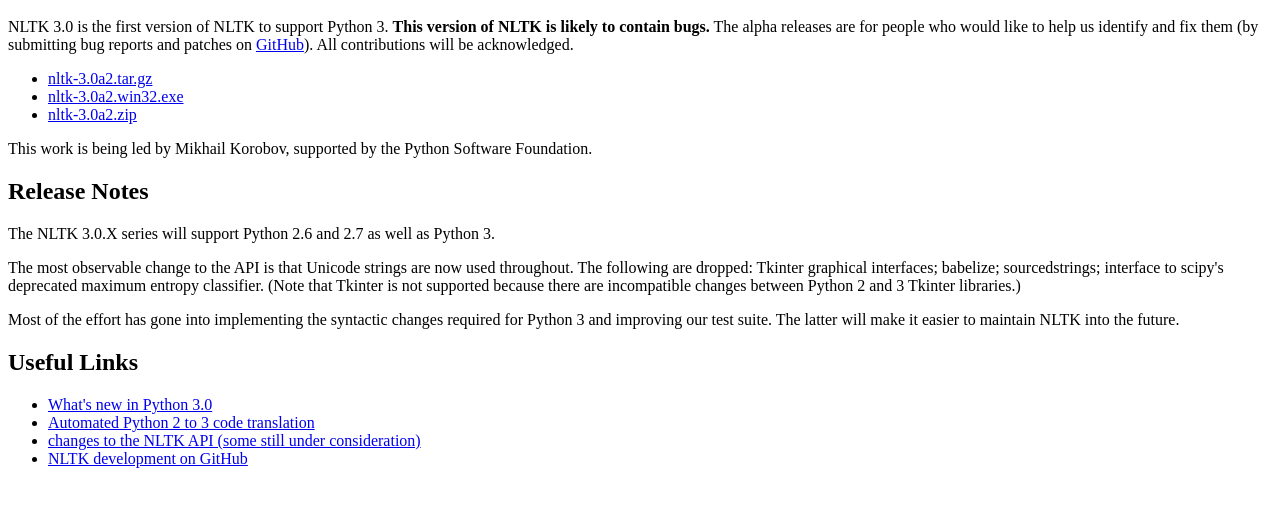
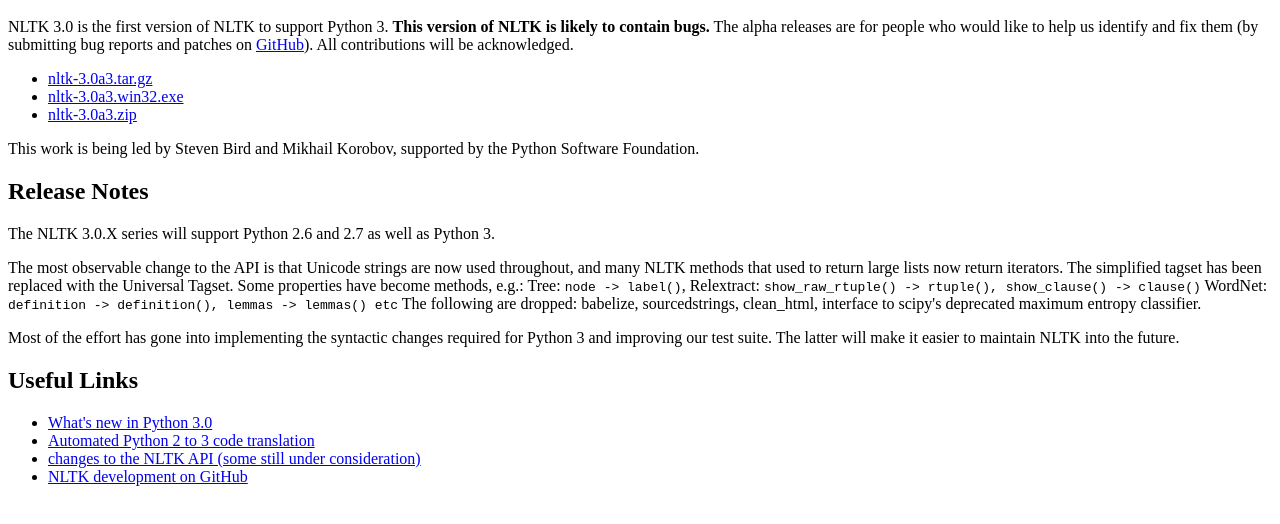
Before and after one commit to azizur77/nltk3-alpha, a plain HTML site: page index.html in a window 1280 px wide. Shown: the part 48-572 px from the top of the page. Drawn offline with Linux system fonts and the light colour scheme.

Commit message:
nltk 3.0a3 release

```diff
--- a/index.html
+++ b/index.html
@@ -13,21 +13,26 @@ All contributions will be acknowledged.
 </p>
 
 <ul>
-  <li><a href="nltk-3.0a2.tar.gz">nltk-3.0a2.tar.gz</a></li>
-  <li><a href="nltk-3.0a2.win32.exe">nltk-3.0a2.win32.exe</a></li>
-  <li><a href="nltk-3.0a2.zip">nltk-3.0a2.zip</a></li>
+  <li><a href="nltk-3.0a3.tar.gz">nltk-3.0a3.tar.gz</a></li>
+  <li><a href="nltk-3.0a3.win32.exe">nltk-3.0a3.win32.exe</a></li>
+  <li><a href="nltk-3.0a3.zip">nltk-3.0a3.zip</a></li>
 </ul>
 
-<p>This work is being led by Mikhail Korobov, supported by the Python Software Foundation.</p>
+<p>This work is being led by Steven Bird and Mikhail Korobov, supported by the Python Software Foundation.</p>
 
 <h2>Release Notes</h2>
 
 <p>The NLTK 3.0.X series will support Python 2.6 and 2.7 as well as Python 3.</p>
 
-<p>The most observable change to the API is that Unicode strings are now used throughout.
-The following are dropped: Tkinter graphical interfaces; babelize; sourcedstrings;
-interface to scipy's deprecated maximum entropy classifier. (Note that Tkinter is not
-supported because there are incompatible changes between Python 2 and 3 Tkinter libraries.)
+<p>The most observable change to the API is that Unicode strings are now used throughout,
+and many NLTK methods that used to return large lists now return iterators.
+The simplified tagset has been replaced with the Universal Tagset.
+Some properties have become methods, e.g.:
+Tree: <tt>node -> label()</tt>,
+Relextract: <tt>show_raw_rtuple() -> rtuple(), show_clause() -> clause()</tt>
+WordNet: <tt>definition -> definition(), lemmas -> lemmas() etc</tt>
+The following are dropped: babelize, sourcedstrings, clean_html,
+interface to scipy's deprecated maximum entropy classifier.
 
 <p>Most of the effort has gone into implementing the syntactic changes required for Python 3
 and improving our test suite. The latter will make it easier to maintain NLTK into the future.
```
Also changed, not shown: 3 other files.
